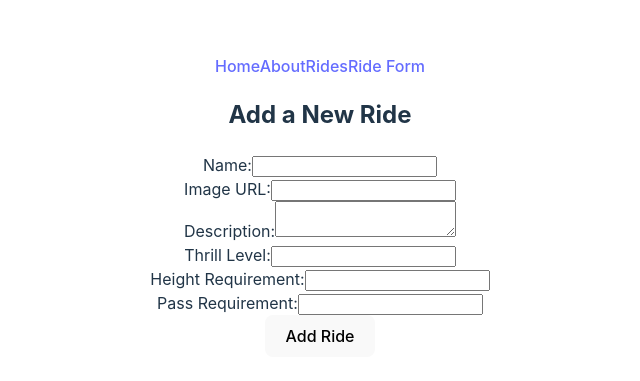
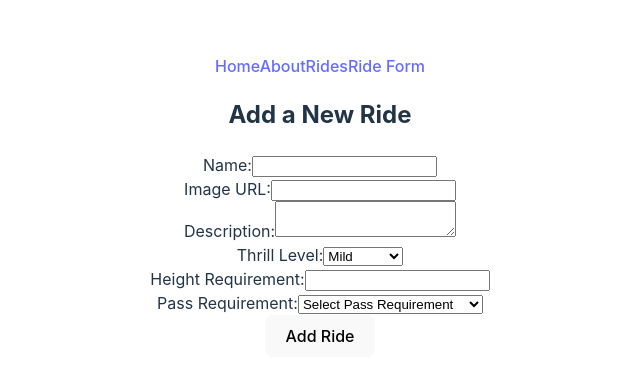
Before and after one commit to AdamRWeinstein/fullstackathon, a React (Vite) app: page /add-ride in a window 1280 px wide. Shown: the part 195-576 px from the top of the page, without its empty margins (320-960 px from the left). Built offline with nearby package versions, Linux system fonts and the light colour scheme; no server answers.

Commit message:
Fixed Form

```diff
--- a/src/components/AddRideForm.jsx
+++ b/src/components/AddRideForm.jsx
@@ -54,7 +54,11 @@ const AddRideForm = () => {
         </div>
         <div>
           <label>Thrill Level:</label>
-          <input type="text" name="thrill" value={formData.thrill} onChange={handleChange} />
+          <select name="thrill" value={formData.thrill} onChange={handleChange}>
+            <option value="Mild">Mild</option>
+            <option value="Moderate">Moderate</option>
+            <option value="Maximum">Maximum</option>
+          </select>
         </div>
         <div>
           <label>Height Requirement:</label>
@@ -62,7 +66,12 @@ const AddRideForm = () => {
         </div>
         <div>
           <label>Pass Requirement:</label>
-          <input type="text" name="pass" value={formData.pass} onChange={handleChange} />
+          <select name="pass" value={formData.pass} onChange={handleChange}>
+            <option value="">Select Pass Requirement</option>
+            <option value="Platinum">Platinum</option>
+            <option value="Gold and Platinum">Gold and Platinum</option>
+            <option value="Regular, Gold and Platinum">Regular, Gold and Platinum</option>
+          </select>
         </div>
         <button type="submit">Add Ride</button>
       </form>
```
